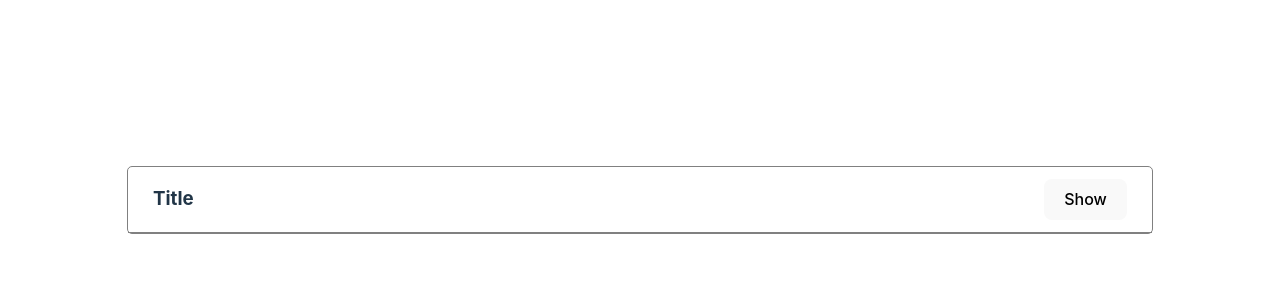
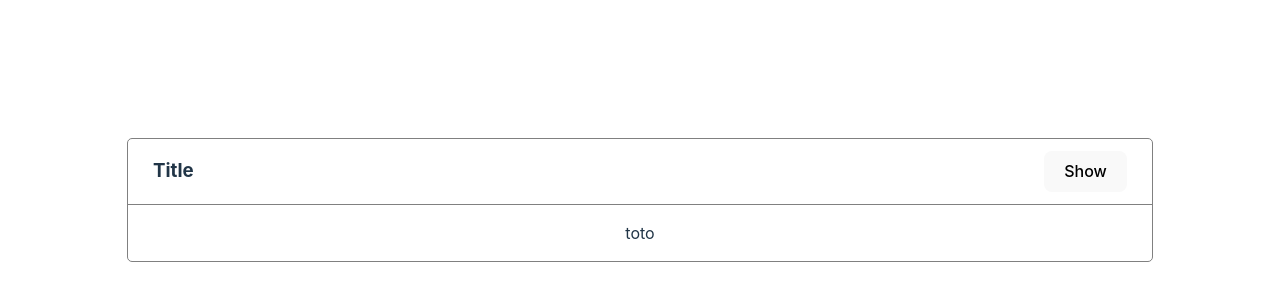
Before and after one commit to SofianePean/react-vitest-test, a React (Vite) app: page / in a window 1280 px wide. Shown: the part 200-500 px from the top of the page. Built offline with nearby package versions, Linux system fonts and the light colour scheme.

Commit message:
test sonar failed

```diff
--- a/src/components/Accordion/Accordion.tsx
+++ b/src/components/Accordion/Accordion.tsx
@@ -8,6 +8,7 @@ type AccordionProps = {
 export const Accordion = (props: AccordionProps) => {
   const { title, children } = props;
   const [show, setShow] = useState(false);
+  let toto = "toto"
 
   const onAccordionClick = () => {
     setShow(!show);
@@ -21,6 +22,7 @@ export const Accordion = (props: AccordionProps) => {
           {!show ? "Show" : "Hide"}
         </button>
       </div>
+      <p>{toto}</p>
       {show && <div>{children}</div>}
     </div>
   );
```
